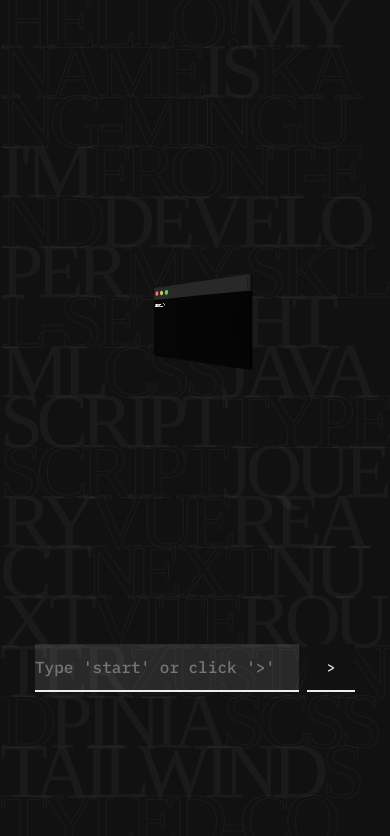
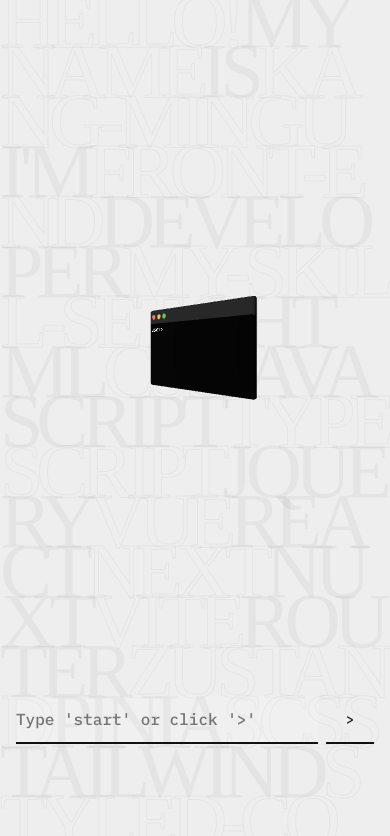
Before and after one commit to catdevdog/portfolio, a Next.js app: page / in a window 390 px wide. Shown: the top 836 px of the page. Built offline with nearby package versions, Linux system fonts and the light colour scheme; a web font is replaced by a local one.

Commit message:
test: window.tsx, page.tsx mobile 적용

```diff
--- a/app/page.styles.ts
+++ b/app/page.styles.ts
@@ -62,10 +62,10 @@
   transition: transform ${({ $open }) => ($open ? "1.5s" : "0s")} ease-in-out;
 
   ${({ theme }) => theme.media.mobile} {
-    position: relative;
-    z-index: 1;
+    height: 100vh;
+    display: flex;
+    flex-direction: column;
     transform: none;
-    height: 100vh;
   }
 `;
 
@@ -79,6 +79,16 @@
   justify-content: space-between;
   align-items: flex-end;
   gap: 8px;
+
+  ${({ theme }) => theme.media.mobile} {
+    // 모바일일때 부모(HeroSection) display: flex; direction: column;
+    flex: 1 1 auto;
+    width: auto;
+    max-width: calc(100% - 32px);
+    margin: 0;
+    padding: 0 16px 100px 16px;
+    gap: 8px;
+  }
 `;
 
 export const HeroCommandInput = styled.input`
@@ -126,14 +136,19 @@
   white-space: pre-wrap;
   margin-top: 4px;
   gap: 4px;
+
+  ${({ theme }) => theme.media.mobile} {
+    justify-content: center;
+    gap: 8px;
+  }
 `;
 
 export const RecommendedCommandItem = styled.button`
   font-family: ${({ theme }) => theme.systemFontFamily};
   background: rgba(0, 0, 0, 0);
   border: none;
-  border-bottom: 2px solid #eee;
-  background-color: ${({ theme }) => theme.colors.background};
+  border-bottom: 2px solid ${({ theme }) => theme.colors.text};
+  background-color: rgba(255, 255, 255, 0.03);
   color: ${({ theme }) => theme.colors.text};
   font-size: ${({ theme }) => theme.fontSizes.md};
   padding: 4px 4px;
--- a/components/HeroRenderer.styles.ts
+++ b/components/HeroRenderer.styles.ts
@@ -9,7 +9,9 @@
   }
 
   ${({ theme }) => theme.media.mobile} {
-    height: calc(100% - 200px);
+    // 모바일일때 부모(HeroSection) display: flex; direction: column;
+    flex: 1 1 auto;
+    height: auto;
   }
   z-index: 1;
 `;
--- a/components/Window.styles.ts
+++ b/components/Window.styles.ts
@@ -16,10 +16,11 @@
   overflow: hidden;
 
   ${({ theme }) => theme.media.mobile} {
+    z-index: 10;
+    max-height: calc(100vh - 200px);
     background-color: ${({ theme }) => theme.colors.background};
     backdrop-filter: none;
-    z-index: 10;
-    max-height: calc(100vh - 200px);
+    border-radius: 0;
   }
 `;
 
@@ -31,6 +32,11 @@
   cursor: pointer;
   transform: scale(0.8);
   transition: transform 0.3s ease;
+
+  ${({ theme }) => theme.media.mobile} {
+    width: 22px;
+    height: 22px;
+  }
 `;
 
 export const WindowHeader = styled.div`
@@ -50,11 +56,23 @@
       transform: scale(1);
     }
   }
+
+  ${({ theme }) => theme.media.mobile} {
+    padding: 12px 16px;
+    border-radius: 0;
+    ${WindowTrafficLight} {
+      transform: scale(1);
+    }
+  }
 `;
 
 export const WindowTrafficLightWrap = styled.div`
   display: flex;
   gap: 10px;
+
+  ${({ theme }) => theme.media.mobile} {
+    gap: 15px;
+  }
 `;
 
 export const WindowTitle = styled.div`
@@ -64,6 +82,10 @@
 
   left: 50%;
   transform: translateX(-50%);
+
+  ${({ theme }) => theme.media.mobile} {
+    font-size: ${({ theme }) => theme.fontSizes.lg};
+  }
 `;
 
 export const WindowContent = styled.div<{ $maximized: boolean }>`
--- a/styles/theme.ts
+++ b/styles/theme.ts
@@ -7,8 +7,8 @@
     primary: "#6A1E55", // 주요 액센트 컬러
     secondary: "#A64D79", // 보조 액센트 컬러
     // background: "#1A1A1D", // 페이지 배경 컬러
-    background: "#111", // 페이지 배경 컬러
-    text: "#eee", // 기본 텍스트 컬러
+    background: "#eee", // 페이지 배경 컬러
+    text: "#111", // 기본 텍스트 컬러
   },
   spacing: {
     xs: "4px",
```
